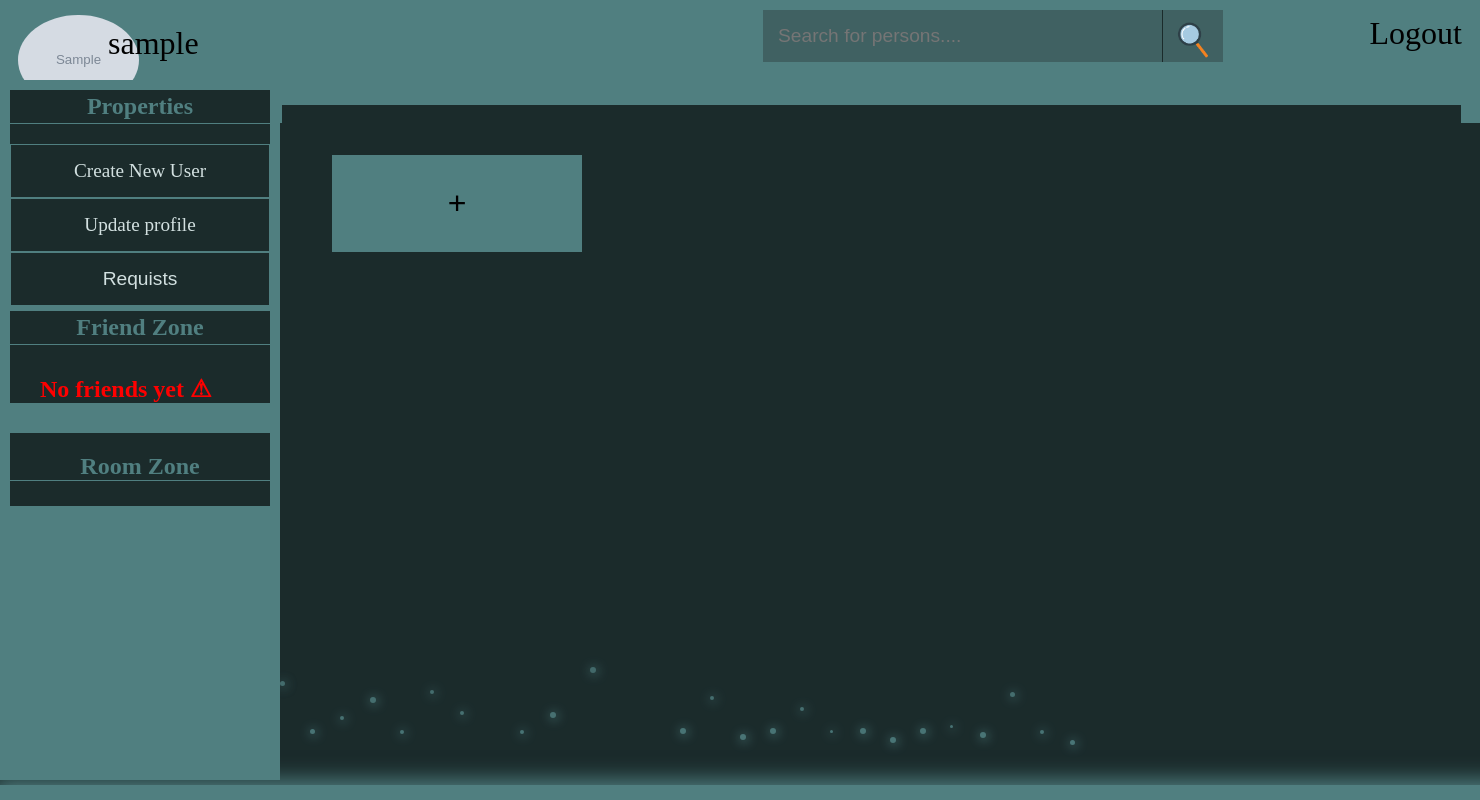
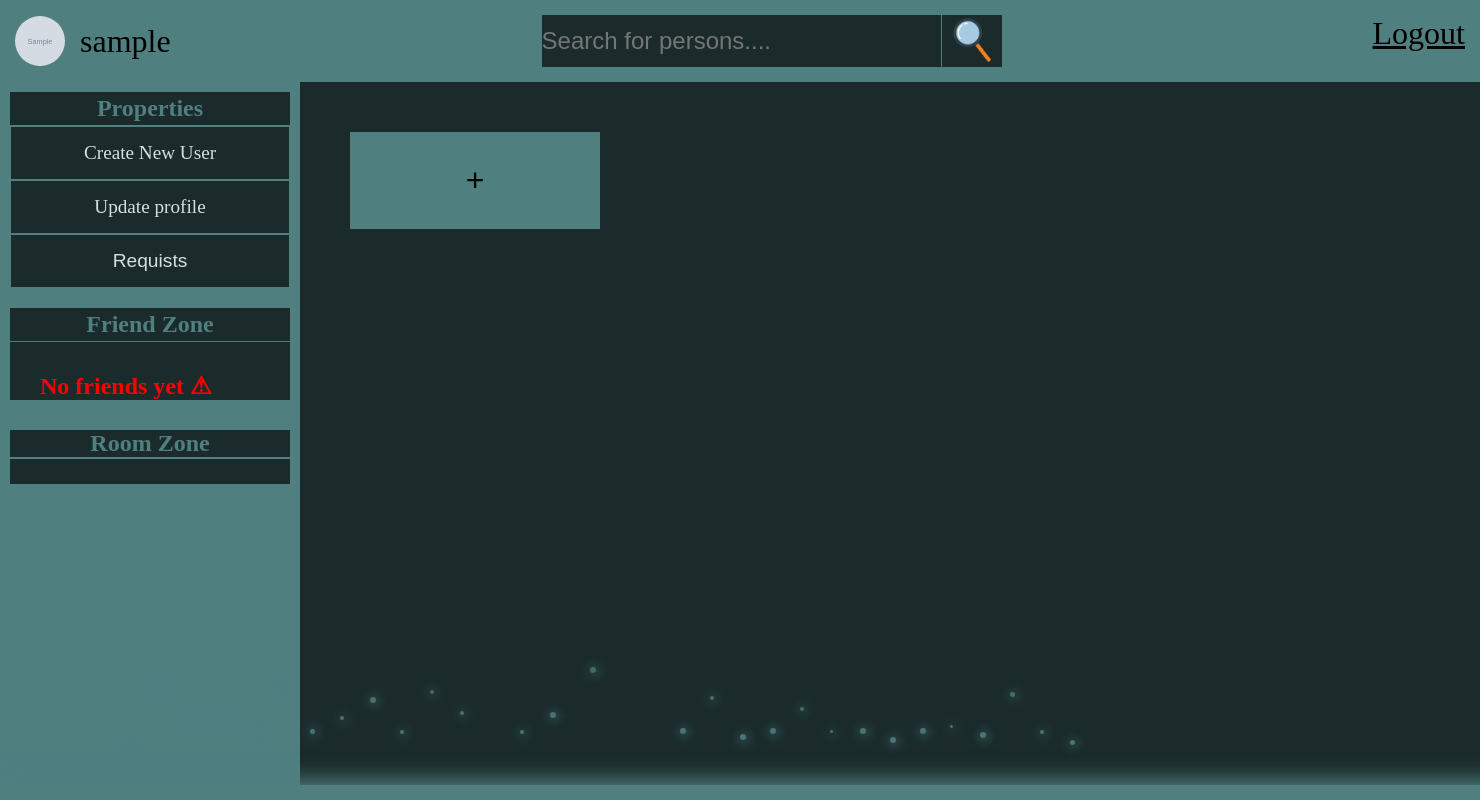
Before and after one commit to APPPRAXICAN/chatshell.github.io, a PHP site: page /proxy/roomsPanel.php in a window 1480 px wide. Run offline with PHP 8.4, Linux system fonts and the light colour scheme; the visitor is signed in with stand-in values (Sample User, id 1); data comes from the database, SQL or seed files in the repository; tables that the repository leaves empty hold one stand-in row (values such as "Sample post"); grey boxes marked "Sample" are stand-in pictures; data that the repository does not hold is empty.

Commit message:
design modification 0.2

```diff
--- a/roomsPanel.php
+++ b/roomsPanel.php
@@ -8,11 +8,24 @@
     <title>Document</title>
 
  <style>
+    * {
+        padding: 0;
+        margin: 0;
+        box-sizing: border-box;
+    }
     body{
-        background-color:rgb(27,43,43);
-        margin : 0px;
-       /* border-left: 3px  solid yellow;
-        border-right:3px solid yellow;*/
+        background-color: rgb(27,43,43);
+    margin: 0px;
+    display: grid;
+    grid-template-columns: 300px 1fr;
+    grid-template-rows: auto 1fr;
+    min-height: 100vh;
+
+    }
+    @media (max-width:800px ) {
+        body {
+            grid-template-columns: 1fr;
+        }
     }
     div.requestWarnMsgBack{
         background-color: rgb(80,127,128);
@@ -31,37 +44,24 @@
         height: auto;
         background-color: rgb(27,43,43);
     }
-    ul.topPanel{
-        position: fixed;
-        list-style-type:none;
-        padding :0 ;
-        margin :0;
-        overflow: hidden;
-        width:100%;
-        border-bottom: 3px solid rgb(80,127,128);
-        border-left: 3px solid rgb(80,127,128);
-        border-right: 3px solid rgb(80,127,128);
+    .topPanel{
+        padding: 15px;
+        display: flex;
+        flex-wrap: wrap;
+        justify-content: space-between;
         background-color: rgb(80,127,128);
+        grid-column: -1 / 1;
 
     }
-    li{
-        float:left;
+
+
+    .topPanel img {
+        width: 50px;
+        height: 50px;
     }
-    li *{
-        display:block;
-        padding:15px;
-        text-align: center;
-        color: rgb(210 , 224 , 224);
-        text-decoration: none;
-        font-size: larger;
-    }
-    .link{
-        position: absolute;
-        right:0px;
+    .link {
         font-size: xx-large;
-        margin-top:0px;
         color :black;
-        padding-bottom: 28px;
         transition: background-color 0.5s;
         transition-timing-function: cubic-bezier(0.1,0.1,0.1,0.1) ;
     }
@@ -119,24 +119,21 @@
             transform: rotateY(0deg);
         }
     }
+    .logo {
+        display: flex;
+        align-items: center;
+        gap: 15px;
+    }
     .img{
         border-radius: 50%;
-        width : 35% ;
+        /* width : 35% ; */
     }
     .userName{
-        margin-top: 10px;
-        position:absolute;
-        left :80px;
+
         font-size: xx-large;
     }
     .propertiesPanel{
-        position:fixed;
-        left: 0px;
-        top:80px;
         padding:10px;
-        height: 700px;
-        width: 280px;
-        z-index: 99;
         background-color: rgb(80,127,128);
     }
     .header1{
@@ -191,13 +188,9 @@
         margin-left: 50px;
     }
     #buttonScreen{
-        position:absolute;
-        left:282px;
-        top:105px;
-        width:1179px;
-        height:678px;
+
         overflow: auto;
-        background-color: inherit;
+
         -ms-overflow-style: none;
     }
     div.buttonScreen::-webkit-scrollbar {
@@ -209,10 +202,9 @@
         scrollbar-width: none; /* Firefox */
     }
 
-    div.linksPanel{
+    .linksPanel{
         background-color:rgb(27,43,43);
-        /*overflow: auto;
-        */margin-top:-20px;
+
         z-index: -1;
         /*-ms-overflow-style: none;*/
     }
@@ -220,7 +212,7 @@
         background-color:rgb(27,43,43);
         height: auto;
         -ms-overflow-style: none;
-        margin-top:-15px;
+        margin-top:20px;
     }
     div.roomZone{
         background-color:rgb(27,43,43);
@@ -228,7 +220,7 @@
         height: auto;
         max-height: 210px;
         -ms-overflow-style: none;
-        margin-top:5px;
+        margin-top:20px;
     }
     div.roomZone h2 {
         color:rgb(80,127,128) ;
@@ -242,41 +234,36 @@
         overflow: auto;
     }
     .searchBox{
+        /* position: relative; */
+        display: flex;
+        background-color: black;
+    }
+    .search {
         width:400px;
-        margin-top: 10px;
-        margin-left: 330px;
-        text-align: left;
-        background-color: rgb(27,27,27,0.3);
+        height: 100%;
+        background-color: rgb(27,43,43);
         color: rgb(210 , 224 , 224);
         border: none;
-        position: fixed;
-        border-right: 1px solid rgb(27,43,43);
+        border-right: 1px solid rgb(80,127,128);
+        font-size: x-large;
+
     }
     .searchImg{
-        width:70px;
-        height: 70px;
-        position: absolute;
-        top:-5px;
-        /*right: 435px;*/
-        margin-left: -20px;
+
     }
     .searchButton{
-        background-color: rgb(27,27,27,0.3);
+        background-color: rgb(27,43,43);
         height:52px;
         width: 60px;
         border: none;
-        margin-left:730px;
-        position: fixed;
-       /* right:443px;*/
-        margin-top: 10px;
         overflow: hidden;
         cursor: pointer;
     }
     div.searchResult{
-        position: relative;
+        position: absolute;
         display: none;
-        top:65px;
-        left:563px;
+        top:50px;
+        left:auto;
         width:400px;
         height: 300px;
         max-height: 600px;
@@ -360,6 +347,7 @@
         max-height: 400px;
         background-color: rgb(80,127,128);
         display : none;
+        z-index: 99;
     }
     div.requestsPanel h2{
         text-align: center;
@@ -419,7 +407,7 @@
         background-color:rgb(27,43,43);
         overflow: auto;
         margin-bottom:5px;
-        margin-top: -20px;
+
     }
     div.friendBlock{
         display:flex;
@@ -448,21 +436,24 @@
 
 </head>
 <body >
-    <ul class="topPanel">
-        <li><img src="<?php echo $DB->getUserProfileImage($_SESSION['userName']); ?>"class ='img'></li>
-        <li><label class="userName" id="userNameLabel" style="margin-left:10px; color:black;"><?php echo $_SESSION['userName']; ?></label></li>
-        <li><input type="text" class="searchBox" id="searchBox" placeholder="Search for persons...."></li>
-        <li><button class="searchButton" id="searchButton"><img src="search.png" class="searchImg"></button></li>
-        <li><a href ="index.html" class="link">Logout</a></li>
+    <div class="topPanel">
+        <div class="logo">
+            <img src="<?php echo $DB->getUserProfileImage($_SESSION['userName']); ?>"class ='img'>
+            <label class="userName" id="userNameLabel"><?php echo $_SESSION['userName']; ?></label>
+        </div>
+        <div class="searchBox">
+            <input type="text" class="search" id="searchBox" placeholder="Search for persons....">
+            <button class="searchButton" id="searchButton"><img src="search.png" class="searchImg"></button>
+            <div class="searchResult" id="searchResult"></div>
 
-    </ul>
-    <div class="searchResult" id="searchResult">
+        </div>
+        <a href ="index.html" class="link">Logout</a>
+
+</div>
 
     </div>
 
-    <form action="<?php htmlspecialchars($_SERVER["PHP_SELF"]) ?>" method ="POST">
 
-    </form>
     <div class='propertiesPanel'>
         <div class='linksPanel'>
             <h2 class='header1'>Properties</h2>
```
Also changed, not shown: chatRoom.php (+45 -57 lines), profileEdit.php (+33 -36 lines), profile_show.php (+30 -29 lines), images/1698865234.png (added), images/1698875885.png (added), images/1698875909.png (added).
